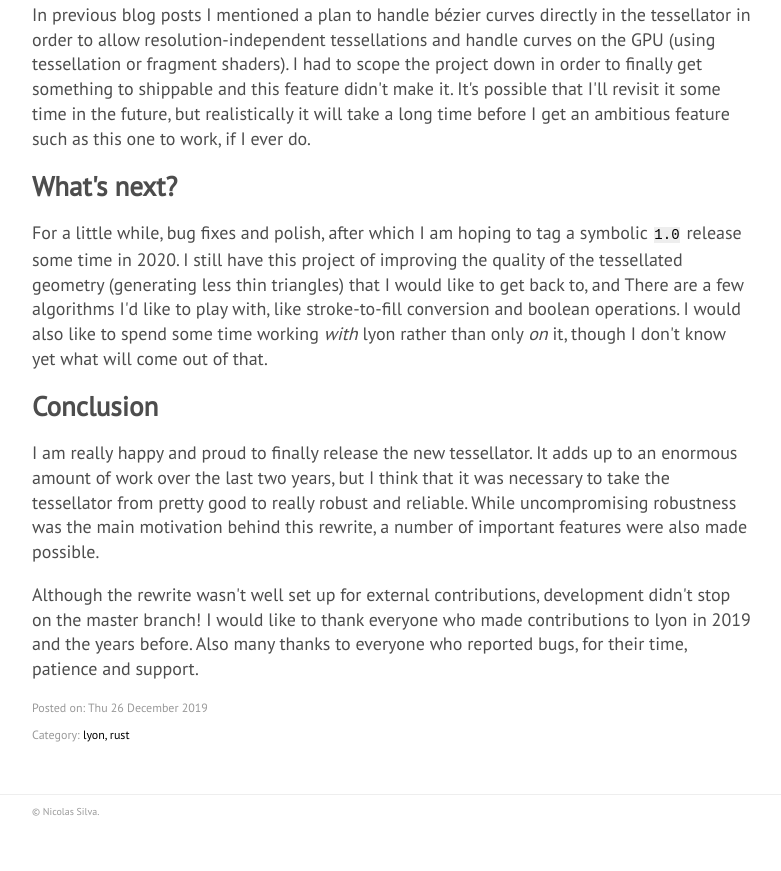
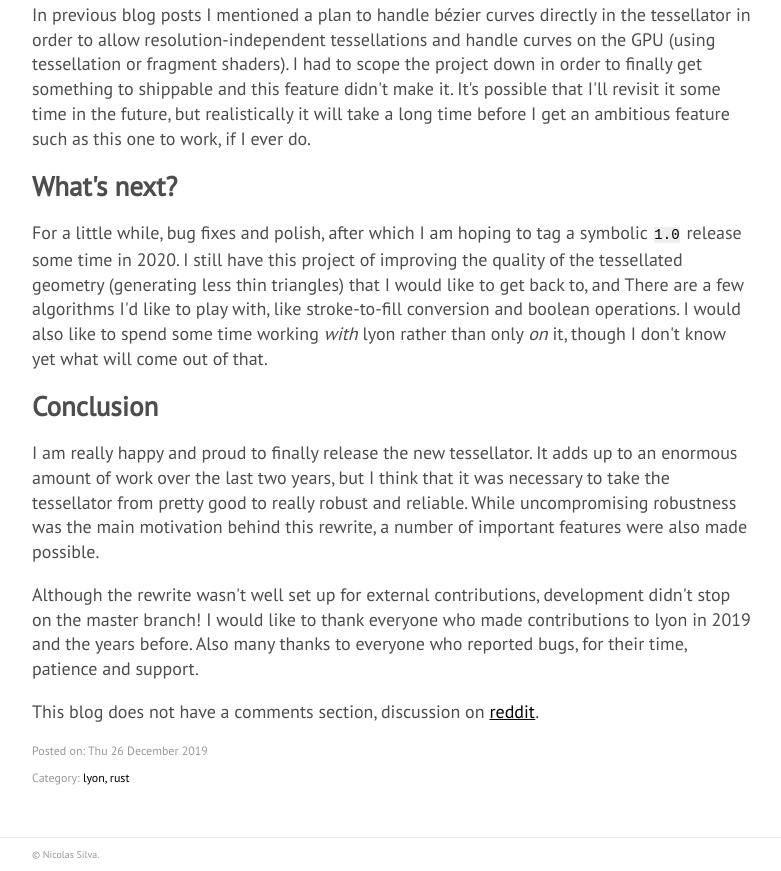
Before and after one commit to nical/nical.github.io, a plain HTML site: page posts/new-tessellator.html in a window 1280 px wide. Shown: the part 5378-6249 px from the top of the page, without its empty margins (328-1109 px from the left). Before the commit the page ends 6206 px from the top, so only its background shows below. Drawn offline with Linux system fonts and the light colour scheme; a web font is replaced by a local one.

Commit message:
Add reddit link to the new tessellator post.

```diff
--- a/posts/new-tessellator.html
+++ b/posts/new-tessellator.html
@@ -135,6 +135,7 @@
 <h1>Conclusion</h1>
 <p>I am really happy and proud to finally release the new tessellator. It adds up to an enormous amount of work over the last two years, but I think that it was necessary to take the tessellator from pretty good to really robust and reliable. While uncompromising robustness was the main motivation behind this rewrite, a number of important features were also made possible.</p>
 <p>Although the rewrite wasn't well set up for external contributions, development didn't stop on the master branch! I would like to thank everyone who made contributions to lyon in 2019 and the years before. Also many thanks to everyone who reported bugs, for their time, patience and support.</p>
+<p>This blog does not have a comments section, discussion on <a href="https://www.reddit.com/r/rust/comments/efz5jb/lyon_0150_a_new_tessellator/">reddit</a>.</p>
   </div>
   <div class="article_meta">
     <p>Posted on: Thu 26 December 2019</p>
```
